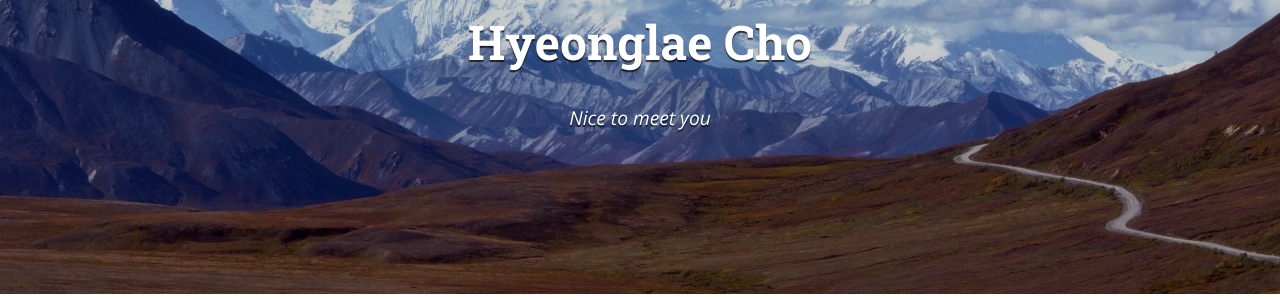
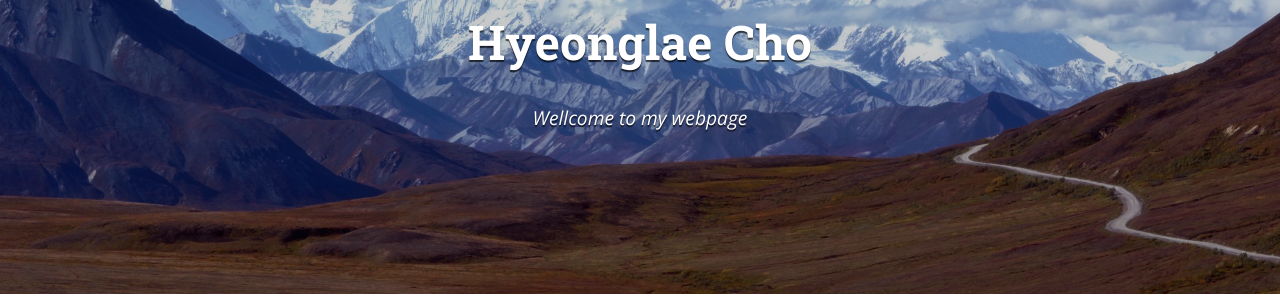
Before and after one commit to Hyeonglae-Cho/Hyeonglae-Cho.github.io, a Jekyll site: the page built from index.html, in a window 1280 px wide and 900 px high. Shown: the part 211-511 px from the top of the window. Built offline with Jekyll 4.4.1, drawn with Linux system fonts in a browser that asks for light colours; nearby versions of some CDN libraries; the list of posts is cut into pages by our own code.

Commit message:
Update _config.yml

```diff
--- a/_config.yml
+++ b/_config.yml
@@ -10,7 +10,7 @@ exclude:
 
 # Site settings
 title: Hyeonglae Cho
-subtitle: "Nice to meet you"
+subtitle: "Wellcome to my webpage"
 email: jhl0580@gmail.com
 name: Hyeonglae Cho
 description: >
```
